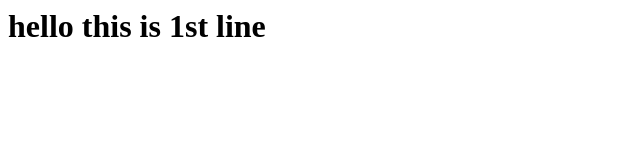
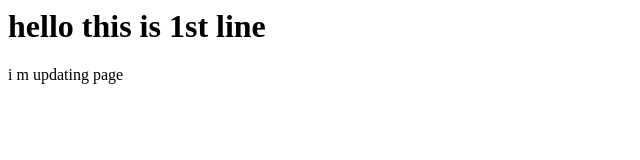
Before and after one commit to srj47/test, a plain HTML site: page index.html in a window 1280 px wide. Shown: the whole page, without its empty margins (0-640 px from the left). Drawn offline with Linux system fonts and the light colour scheme.

Commit message:
update page

```diff
--- a/index.html
+++ b/index.html
@@ -1 +1,2 @@
 <h1>hello this is 1st line</h1>
+<p>i m updating page </p>
```
